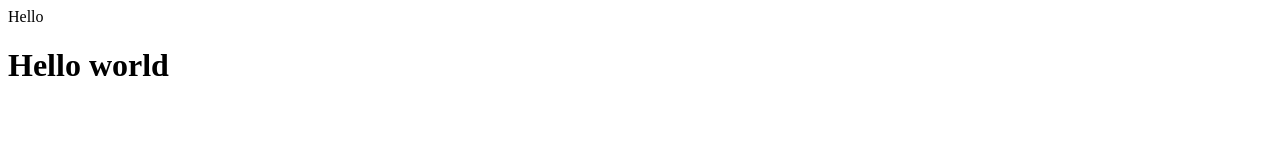
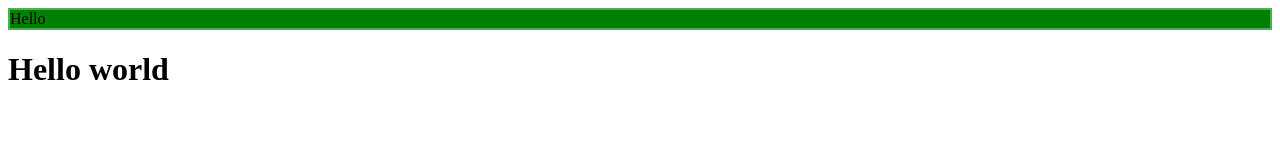
Before and after one commit to luckyr0bot/earthupdates, a plain HTML site: page index.html in a window 1280 px wide. Drawn offline with Linux system fonts and the light colour scheme.

Commit message:
Update index.html

```diff
--- a/index.html
+++ b/index.html
@@ -10,6 +10,9 @@
   <style>
     header{
       position: sticky;
+      top: 0;
+      background-color: green;
+      border: 2px solid #4CAF50;
     }
   </style>
   <h1>Hello world
```
